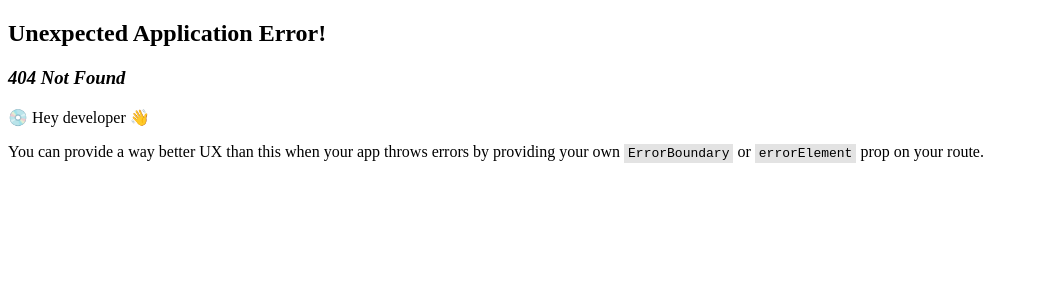
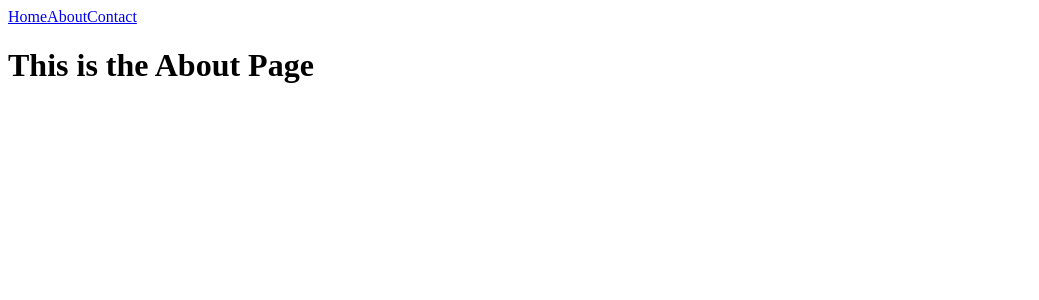
Before and after one commit to caoimhejyoti/funderfest-frontend, a React (Vite) app: page /about in a window 1280 px wide. Before the commit this address had no page. Shown: the top 300 px of the page, without its empty margins (0-1039 px from the left). Built offline with nearby package versions, Linux system fonts and the light colour scheme.

Commit message:
creating about + contact pgs

```diff
--- a/src/components/NavBar.jsx
+++ b/src/components/NavBar.jsx
@@ -5,6 +5,8 @@ function NavBar() {
     <>
       <nav>
         <Link to="/">Home</Link>
+        <Link to="/about">About</Link>
+        <Link to="/contact">Contact</Link>
       </nav>
       <Outlet />
     </>
--- a/src/main.jsx
+++ b/src/main.jsx
@@ -5,6 +5,8 @@ import { createBrowserRouter, RouterProvider } from "react-router-dom";
 // PAGES
 import HomePage from "./pages/HomePage.jsx";
 import FestivalPage from "./pages/FestivalPage.jsx";
+import AboutPage from "./pages/AboutPage.jsx";
+import ContactPage from "./pages/ContactPage.jsx";
 
 // COMPONENTS
 import NavBar from "./components/NavBar.jsx";
@@ -16,6 +18,8 @@ const router = createBrowserRouter([
     children: [
       { path: "/", element: <HomePage /> },
       { path: "/festival/:id", element: <FestivalPage /> },
+      { path: "/about", element: <AboutPage /> },
+      { path: "/contact", element: <ContactPage /> },
     ],
   },
 ]);
--- /dev/null
+++ b/src/pages/AboutPage.jsx
@@ -0,0 +1,9 @@
+function AboutPage() {
+  return (
+    <>
+      <h1>This is the About Page</h1>
+    </>
+  );
+}
+
+export default AboutPage;
--- /dev/null
+++ b/src/pages/ContactPage.jsx
@@ -0,0 +1,9 @@
+function ContactPage() {
+  return (
+    <>
+      <h1>This is the Contact Page</h1>
+    </>
+  );
+}
+
+export default ContactPage;
```
